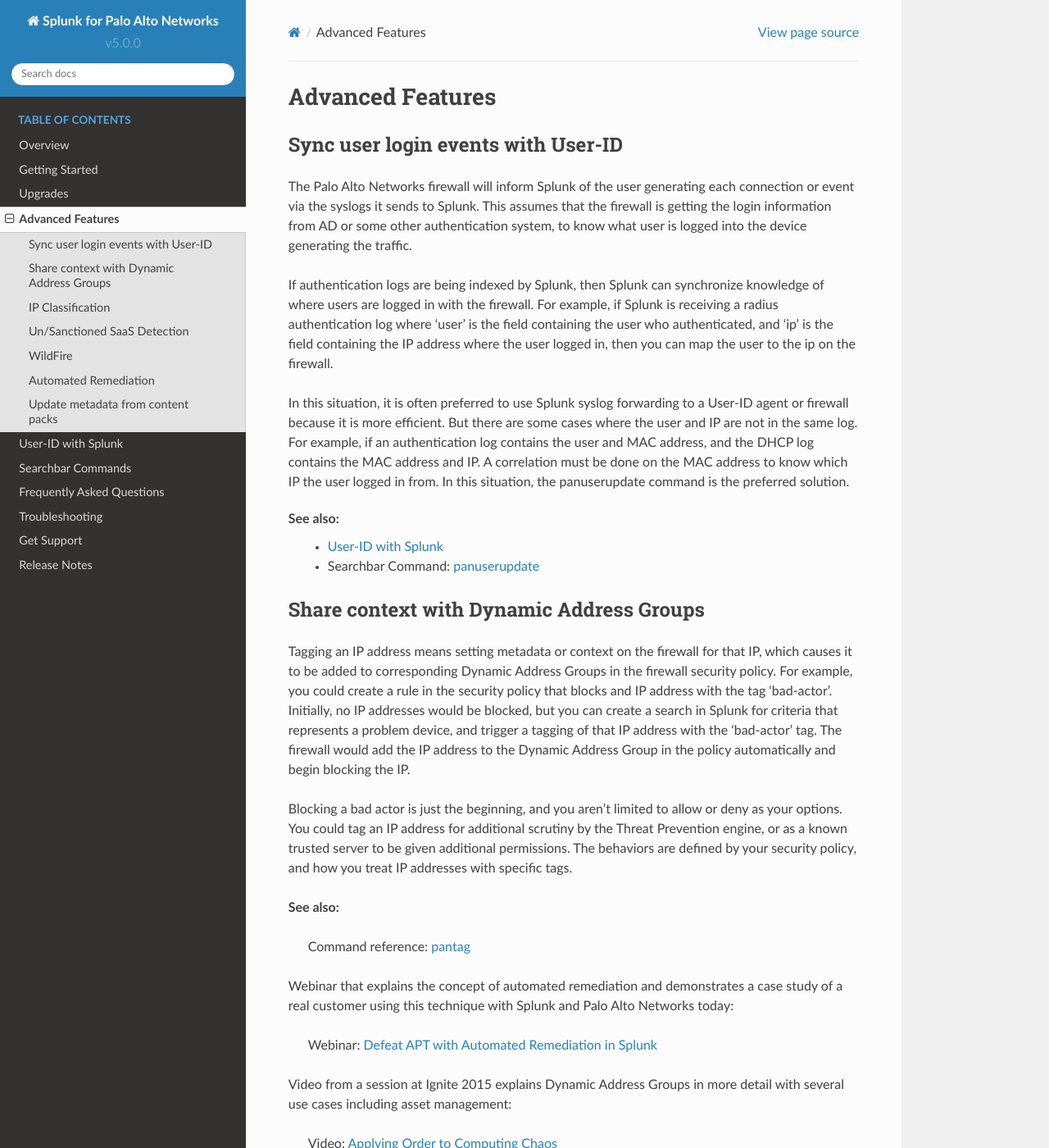
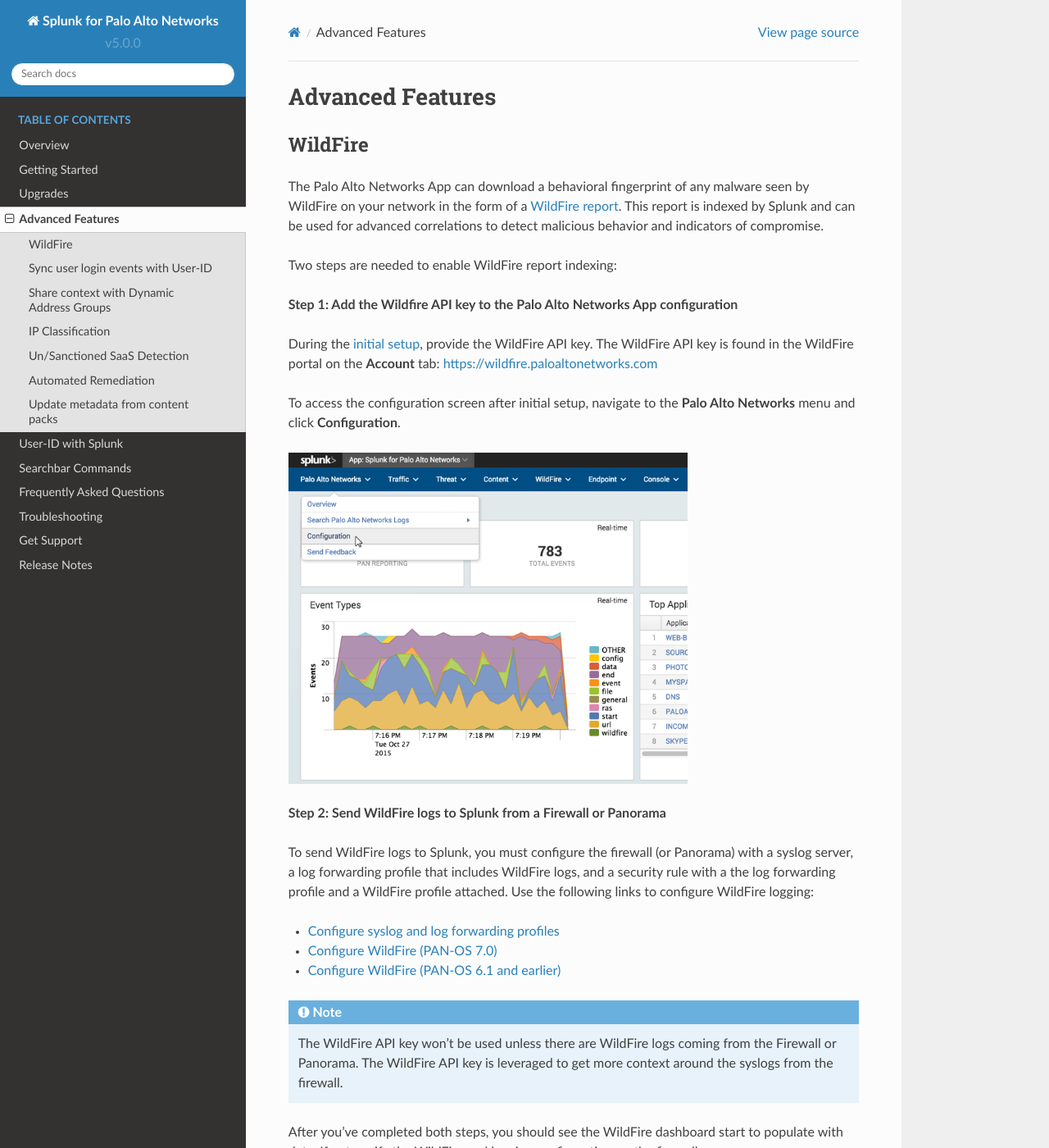
Before and after one commit to PaloAltoNetworks/pan-os-python, a Sphinx documentation site: the page built from docs/advanced.rst, in a window 1280 px wide and 1400 px high. Shown: the whole window at 82% size. Built offline with Sphinx 7.4.7 and the Read the Docs theme 2.0.0, drawn with Linux system fonts in a browser that asks for light colours; some of the changed text lies outside the part shown.

Commit message:
Add WildFire section

```diff
--- a/docs/advanced.rst
+++ b/docs/advanced.rst
@@ -2,6 +2,63 @@
 
 Advanced Features
 =================
+
+.. _wildfire:
+
+WildFire
+--------
+
+The Palo Alto Networks App can download a behavioral fingerprint of any
+malware seen by WildFire on your network in the form of a `WildFire report`_.
+This report is indexed by Splunk and can be used for advanced correlations
+to detect malicious behavior and indicators of compromise.
+
+Two steps are needed to enable WildFire report indexing:
+
+**Step 1: Add the Wildfire API key to the Palo Alto Networks App configuration**
+
+During the :ref:`initial setup <initialsetup>`, provide the WildFire API key.
+The WildFire API key is found in the WildFire portal on the **Account** tab:
+https://wildfire.paloaltonetworks.com
+
+To access the configuration screen after initial setup, navigate to the **Palo
+Alto Networks** menu and click **Configuration**.
+
+.. image:: _static/configuration.png
+   :width: 70%
+
+**Step 2: Send WildFire logs to Splunk from a Firewall or Panorama**
+
+To send WildFire logs to Splunk, you must configure the firewall (or
+Panorama) with a syslog server, a log forwarding profile that includes
+WildFire logs, and a security rule with a the log forwarding profile and a
+WildFire profile attached. Use the following links to configure WildFire
+logging:
+
+* `Configure syslog and log forwarding profiles`_
+* `Configure WildFire (PAN-OS 7.0)`_
+* `Configure WildFire (PAN-OS 6.1 and earlier)`_
+
+.. note:: The WildFire API key won't be used unless there are WildFire logs
+   coming from the Firewall or Panorama. The WildFire API key is leveraged to
+   get more context around the syslogs from the firewall.
+
+After you've completed both steps, you should see the WildFire dashboard
+start to populate with data. If not, verify the WildFire and logging
+configuration on the firewall.
+
+.. image:: _static/wildfire_dashboard.png
+
+.. _WildFire report:
+   https://www.paloaltonetworks.com/documentation/70/wildfire/wf_admin/monitor-wildfire-activity/wildfire-analysis-reports-close-up.html
+.. _Configure syslog and log forwarding profiles:
+   https://www.paloaltonetworks.com/documentation/70/pan-os/pan-os/monitoring/configure-syslog-monitoring.html
+.. _Configure WildFire (PAN-OS 7.0):
+   https://www.paloaltonetworks.com/documentation/70/wildfire/wf_admin/submit-files-for-wildfire-analysis/forward-files-for-wildfire-analysis.html
+.. _Configure WildFire (PAN-OS 6.1 and earlier):
+   https://www.paloaltonetworks.com/documentation/61/wildfire/wf_admin/wildfire-cloud-file-analysis/forward-samples-to-the-wildfire-cloud.html
+.. _Customize your WildFire logs further:
+   https://www.paloaltonetworks.com/documentation/70/wildfire/wf_admin/monitor-wildfire-activity/configure-wildfire-submissions-log-settings.html
 
 .. _syncuserid:
 
```
Also changed, not shown: other parts of docs/advanced.rst (+0 -7 lines), docs/_static/configuration.png (added), docs/_static/wildfire_dashboard.png (added).
